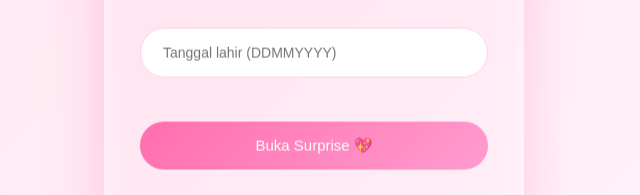
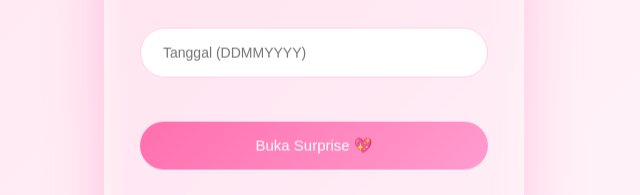
Before and after one commit to retry0/birthday-surprise, a plain HTML site: page index.html in a window 1280 px wide. Shown: the part 376-571 px from the top of the page, 326-966 px from the left. Drawn offline with nearby package versions, Linux system fonts and the light colour scheme.

Commit message:
Update password input placeholder text

```diff
--- a/index.html
+++ b/index.html
@@ -36,7 +36,7 @@
         <input
           type="password"
           id="password"
-          placeholder="Tanggal lahir (DDMMYYYY)"
+          placeholder="Tanggal (DDMMYYYY)"
           autocomplete="off"
         />
       </div>
```
